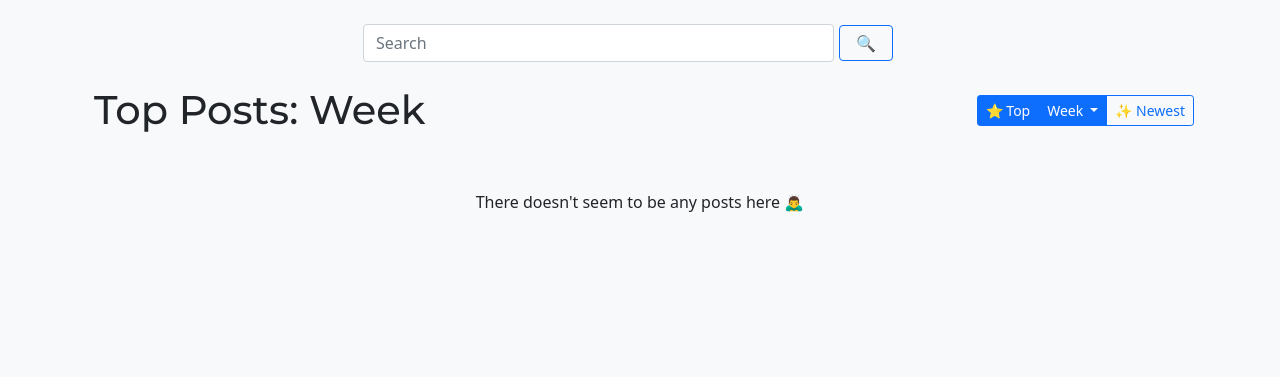
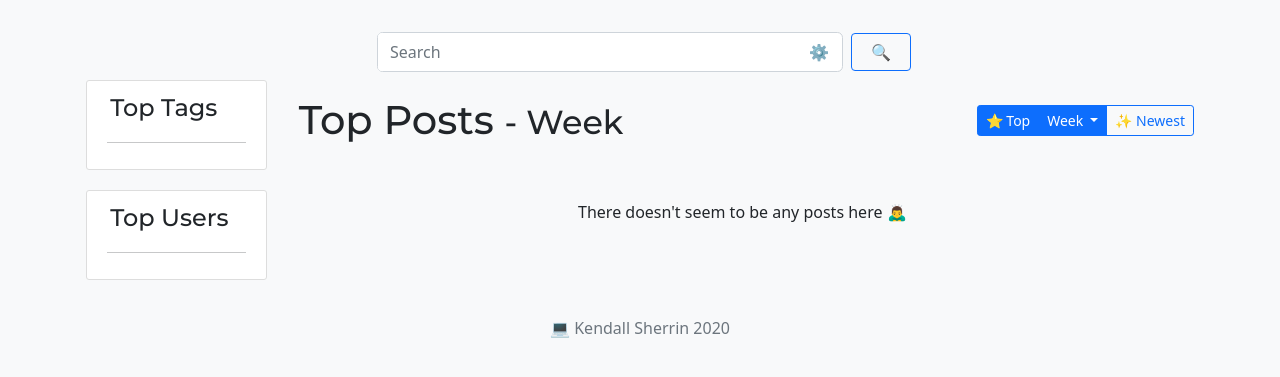
Before and after one commit to kmsherrin/databook, a Flask app: page / in a window 1280 px wide. Shown: the part 56-433 px from the top of the page. Run offline with Flask 2, Linux system fonts and the light colour scheme; data that the repository does not hold is empty; some libraries are stand-ins or nearby versions.

Commit message:
changes to home page, added top tags and users

```diff
--- a/app/main/routes.py
+++ b/app/main/routes.py
@@ -6,11 +6,12 @@ pulled from the db
 
 from flask import Blueprint
 from flask import render_template, request, Response
-from app.models import Post, Like
-from sqlalchemy import func, cast, Date
+from app.models import Post, Like, Tag, User
+from sqlalchemy import func, cast, Date, desc, text
 import datetime
 
 main = Blueprint('main', __name__)
+
 
 @main.route("/")
 @main.route("/home")
@@ -49,11 +50,30 @@ def home():
         posts = Post.query.filter(func.date(Post.date_posted) >= td).join(Like).order_by(func.count(Like.post_id).desc(), Post.date_posted.desc()).group_by(Post.id).paginate(per_page=per_page, page=page)
         page_header = "Top Posts"
 
+    # Get the top tags
+    top_tags = Tag.query.with_entities(Tag.tag, func.count(Tag.id).label('freq')).group_by(Tag.tag).order_by(desc(text('freq'))).limit(10)
+
+    #top_users = User.query.with_entities(User.username, func.count(User.posts.likes).label('total_likes')).group_by(User.username).order_by(desc(text('total_likes'))).limit(10)
+    #top_users = User.query.filter(User.username, func.count(Like.id).label('total_likes')).select_from(Post).join(Post.user_id).select_from(Like).join(Like.post_id).group_by(User.id).order_by(desc(text('total_likes')))
+    #posts = Post.query.filter(func.date(Post.date_posted) >= td).join(Like).order_by(func.count(Like.post_id).desc(), Post.date_posted.desc()).group_by(Post.id).paginate(per_page=per_page, page=page)
+    #top_users = User.query.filter().join(Like, Like.author_id == User.id).group_by(Like.author_id).order_by(func.count(Like.post_id).desc())
+    top_users = User.query.with_entities(User, func.count(Like.post_id).label('total_likes')).join(Like, Like.author_id == User.id).group_by(User.id).order_by(desc(text('total_likes'))).limit(5)
+
     # Send response
-    resp = Response(render_template('home.html', title='Home', posts=posts, page_header=page_header, time=time.capitalize(), type=post_type))
+    resp = Response(render_template('home.html', title='Home', posts=posts, top_tags=top_tags, top_users=top_users, page_header=page_header, time=time.capitalize(), type=post_type))
     resp.cache_control.public = True
     resp.cache_control.max_age = 10
     resp.cache_control.immutable = True
     resp.cache_control.no_store = True
 
     return resp
+
+
+@main.route("/about")
+def about():
+    return Response(render_template('about.html'))
+
+@main.route("/search")
+def search():
+
+    return Response(render_template('search.html'))
--- a/app/models.py
+++ b/app/models.py
@@ -31,7 +31,7 @@ class User(db.Model, UserMixin):
 
     def like_post(self, post):
         if not self.has_liked_post(post):
-            like = Like(user_id=self.id, post_id=post.id)
+            like = Like(user_id=self.id, author_id=post.user_id, post_id=post.id)
             db.session.add(like)
 
     def unlike_post(self, post):
@@ -98,9 +98,12 @@ class Tag(db.Model):
     user_id = db.Column(db.Integer, db.ForeignKey('user.id'), nullable=False)
     date_posted = db.Column(db.DateTime, nullable=False, default=datetime.utcnow)
 
+    def get_popular_tags(self):
+        return Tag.query(func.count(self.id).label('freq')).group_by(self.tag).order_by(desc('freq')).limit(5)
 
 class Like(db.Model):
     id = db.Column(db.Integer, primary_key=True)
+    author_id = db.Column(db.Integer, default=0)
     post_id = db.Column(db.Integer, db.ForeignKey('post.id'), nullable=False)
     user_id = db.Column(db.Integer, db.ForeignKey('user.id'), nullable=False)
     date_posted = db.Column(db.DateTime, nullable=False, default=datetime.utcnow)
--- a/app/static/main.css
+++ b/app/static/main.css
@@ -5,6 +5,24 @@
   overflow: hidden !important;
   height: 0;
 }
+
+.top-tags {
+  display: none;
+}
+
+.home-layout {
+  grid-template-columns: auto;
+}
+
+@media (min-width: 1200px) {
+  .top-tags {
+    display: block;
+  }
+  .home-layout {
+    grid-template-columns: 0.2fr 1fr;
+  }
+ }
+
 
 .tags-list {
   list-style: none;
@@ -39,7 +57,6 @@
   background-color: #dc3545;
 
 }
-
 
 .tags-list input {
   border: 0px;
@@ -85,7 +102,12 @@
 
 .article-content {
   white-space: pre-line;
+  font-size: small;
   /*font-family: 'Segoe UI', sans-serif !important;*/
+}
+
+.article-content h1 {
+  font-size: medium;
 }
 
 .image-fit img {
@@ -113,18 +135,10 @@
   margin-bottom: 16px;
 }
 
-.search-bar {
-  width: 100%;
-  transition-property: all;
-  transition-duration: 0.5s;
-  margin-right: 0.3rem;
-}
-
-
-
 
 h1, h2, h3, h4, h5 {
   font-family: 'Montserrat', sans-serif;
+  padding: 0.2rem;
 }
 
 p {
@@ -171,3 +185,52 @@ p {
 
   }
 }
+
+/* Fancy little text highlight for a bit of colour */
+.text-highlight {
+  font-style: normal;
+  border-radius: 1em 0 1em 0;
+  background-image:
+    linear-gradient(-100deg,
+      rgba(150, 183, 255, 0.055),
+      rgba(150, 174, 255, 0.226) 100%,
+      rgba(150, 178, 255, 0.089)
+    );
+}
+
+/* Cog for advanced search in the search text input */
+.search-cog {
+  padding: 0 0.6rem 0 0.3rem;
+  text-decoration: none;
+
+}
+
+/* Container for the text input and the advanced search cog */
+.search-container {
+  margin: 0 0.5rem 0 0.5rem;
+  padding: 0 0.2rem 0 0;
+  display: flex;
+  width: 100%;
+  align-items: center;
+  border: 1px solid #CED4DA;
+  border-radius: 0.35rem;
+  background-color: white;
+  transition: all 0.1s;
+}
+.search-container:focus-within {
+  border: 1px solid rgba(150, 166, 255, 0.794) ;
+}
+
+.search-bar {
+  border: 0px;
+  width: 100%;
+  transition-property: all;
+  transition-duration: 0.5s;
+  margin-right: 0.3rem;
+}
+
+.search-bar:focus{
+  outline: none;
+  -webkit-box-shadow: none;
+  box-shadow: none;
+}
--- a/app/templates/base.html
+++ b/app/templates/base.html
@@ -8,6 +8,7 @@
     <link rel="stylesheet" href="https://stackpath.bootstrapcdn.com/bootstrap/5.0.0-alpha1/css/bootstrap.min.css" integrity="sha384-r4NyP46KrjDleawBgD5tp8Y7UzmLA05oM1iAEQ17CSuDqnUK2+k9luXQOfXJCJ4I" crossorigin="anonymous">
     <script src="https://cdn.jsdelivr.net/npm/popper.js@1.16.1/dist/umd/popper.min.js" integrity="sha384-9/reFTGAW83EW2RDu2S0VKaIzap3H66lZH81PoYlFhbGU+6BZp6G7niu735Sk7lN" crossorigin="anonymous"></script>
     <script src="https://stackpath.bootstrapcdn.com/bootstrap/5.0.0-alpha1/js/bootstrap.min.js" integrity="sha384-oesi62hOLfzrys4LxRF63OJCXdXDipiYWBnvTl9Y9/TRlw5xlKIEHpNyvvDShgf/" crossorigin="anonymous"></script>
+
 
     <link rel="icon" type="image/png" href="{{ url_for('static', filename='logo.png') }}">
 
@@ -36,8 +37,9 @@
             </button>
             <div class="collapse navbar-collapse" id="navbarToggle">
               <div class="navbar-nav mr-auto">
+
                 <a class="nav-item nav-link" href="{{ url_for('main.home') }}">Home</a>
-                <a class="nav-item nav-link" href="/about">About</a>
+                <a class="nav-item nav-link" href="{{ url_for('main.about') }}">About</a>
                 {% if current_user.is_authenticated %}
                   <a class="nav-item nav-link" href="{{ url_for('posts.new_post') }}">New Post</a>
                   <a class="nav-item nav-link" href="{{ url_for('datasets.new_dataset') }}">New Dataset</a>
@@ -62,6 +64,8 @@
         </nav>
     </header>
 
+    <!-- This piece below is used for alerts to the user on page updates i.e. displaying a confirmation or error -->
+
     <main role="main" class="container">
         <div class="row">
             {% with messages = get_flashed_messages(with_categories=True) %}
@@ -74,8 +78,13 @@
                 {% endif %}
             {% endwith %}
 
-            {% block content %}{% endblock %}
+            <section class="ml-auto mr-auto">
+              {% block content %}{% endblock %}
+            </section>
         </div>
     </main>
+
+    {% include 'footer.html' %}
+
 </body>
 </html>
--- a/app/templates/create_post.html
+++ b/app/templates/create_post.html
@@ -1,6 +1,6 @@
 {% extends "base.html" %}
 {% block content %}
-    <div class="content-section row d-flex justify-content-center">
+    <div class="content-section row d-flex justify-content-center" style="max-width: 900px;">
         <form action="" method="POST">
             {{ form.hidden_tag() }}
             <fieldset class="form-group">
--- /dev/null
+++ b/app/templates/footer.html
@@ -0,0 +1,7 @@
+<footer class="footer">
+    <div class="container d-flex justify-content-center p-3">
+        <span class="text-muted">
+            💻 Kendall Sherrin 2020
+        </span>
+    </div>
+</footer>
--- a/app/templates/home.html
+++ b/app/templates/home.html
@@ -1,16 +1,34 @@
 {% extends "base.html" %}
 
 {% block content %}
-<div class="row d-flex align-items-center justify-content-center mt-2 mb-2">
+
+<div class="row d-flex align-items-center justify-content-center mt-3 mb-2">
   <div class="col-lg-6 d-flex align-items-center justify-content-center">
-      <input placeholder="Search" class="form-control search-bar" type="text"> <button class="btn btn-outline-primary" style="display: block; padding: 0.3rem 1rem 0.3rem 1rem;"><span>🔍</span></button></input>
+      <div class="search-container">
+        <input placeholder="Search" class="form-control search-bar" type="text">
+
+        <a class="search-cog" title="Advanced Search" href="{{ url_for('main.search') }}">
+          ⚙
+        </a>
+      </div>
+      <button class="btn btn-outline-primary" title="Search" style="display: block;padding: 0.35rem 1.2rem 0.35rem 1.2rem;"><span>🔍</span></button></input>
   </div>
 </div>
 
-<section id="top-posts">
+<div id="home_layout" class="home-layout" style="display: grid; grid-gap: 1.5rem;">
+  <aside>
+    <section class="top-tags">
+      {% include 'top_tags.html' %}
+    </section>
+    <section class="top-tags">
+      {% include 'top_users.html' %}
+    </section>
+  </aside>
+
+  <section id="top-posts" style="height: 100%;">
       <div class="row d-flex align-items-center mt-1 mb-2">
         <div class="col-md-6 d-flex align-items-center mt-1">
-        <h1 class="p-2 m-0">{{ page_header }}: {{ time }}</h1>
+          <h1 class="p-2 m-0">{{ page_header }} <small style="font-size: smaller;">- {{ time }}</small></h1>
         </div>
         <div class="col-md-6 d-flex align-items-center justify-content-end mt-1">
           <div class="btn-group" role="group" aria-label="Basic example">
@@ -76,6 +94,10 @@
 
   </section>
 
+</div>
+
+
+
 <script src="{{ url_for('static', filename='utility.js') }}"></script>
 
 <script>
--- a/app/templates/tag_posts.html
+++ b/app/templates/tag_posts.html
@@ -3,7 +3,7 @@
 {% block content %}
 <section id="top-posts">
 
-    <h1 class="p-2">{{ tag }} posts</h1>
+    <h1 class="pt-3 pb-3"><span class="text-highlight">{{ tag }}</span> posts</h1>
     {% for post in posts.items %}
 
       {% include 'post.html' %}
--- /dev/null
+++ b/app/templates/top_tags.html
@@ -0,0 +1,13 @@
+<section class="content-section">
+    <h4>Top Tags</h4>
+    <hr>
+    <div id="tags">
+        {% for tag in top_tags %}
+        <a href="{{ url_for('posts.tagged_post', tag=tag.tag) }}" class="pt-4">
+            <h6 style="padding-top: 0.1rem;">
+                {{ tag.tag }} <small style="text-decoration: none !important;" >({{ tag.freq }} posts)</small>
+            </h6>
+        </a>
+        {% endfor %}
+    </div>
+</section>
--- /dev/null
+++ b/app/templates/top_users.html
@@ -0,0 +1,13 @@
+<section class="content-section">
+    <h4>Top Users</h4>
+    <hr>
+    <div id="tags">
+        {% for user in top_users %}
+        <a href="{{ url_for('users.user_posts', username=user.User.username) }}" class="pt-3">
+            <h6 style="padding-top: 0.1rem;">
+                {{ user.User.username }} <small style="text-decoration: none;">({{ user.total_likes }} likes)</small>
+            </h6>
+        </a>
+        {% endfor %}
+    </div>
+</section>
```
Also changed, not shown: app/templates/about.html (added, +66 -0 lines), app/templates/aside_menu.html (added, +9 -0 lines), app/templates/search.html (added, +12 -0 lines), migrations/versions/080521e8eb06_added_author_id_to_like_model.py (added, +32 -0 lines), migrations/versions/7e09c3e24336_added_author_id_to_like_model.py (added, +32 -0 lines), migrations/versions/f70512daa94c_added_author_id_to_like_model.py (added, +32 -0 lines), app/templates/post.html (line endings or trailing spaces). Lines whose indentation alone changed are shown as unchanged.
